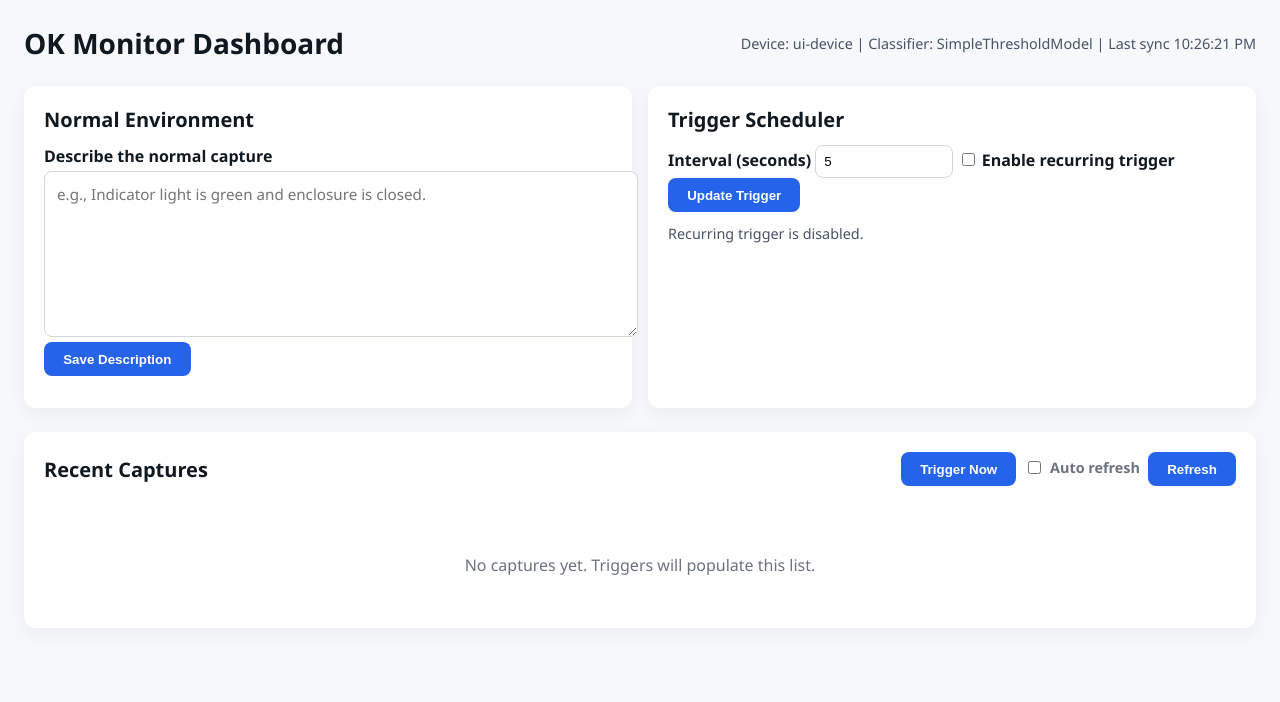
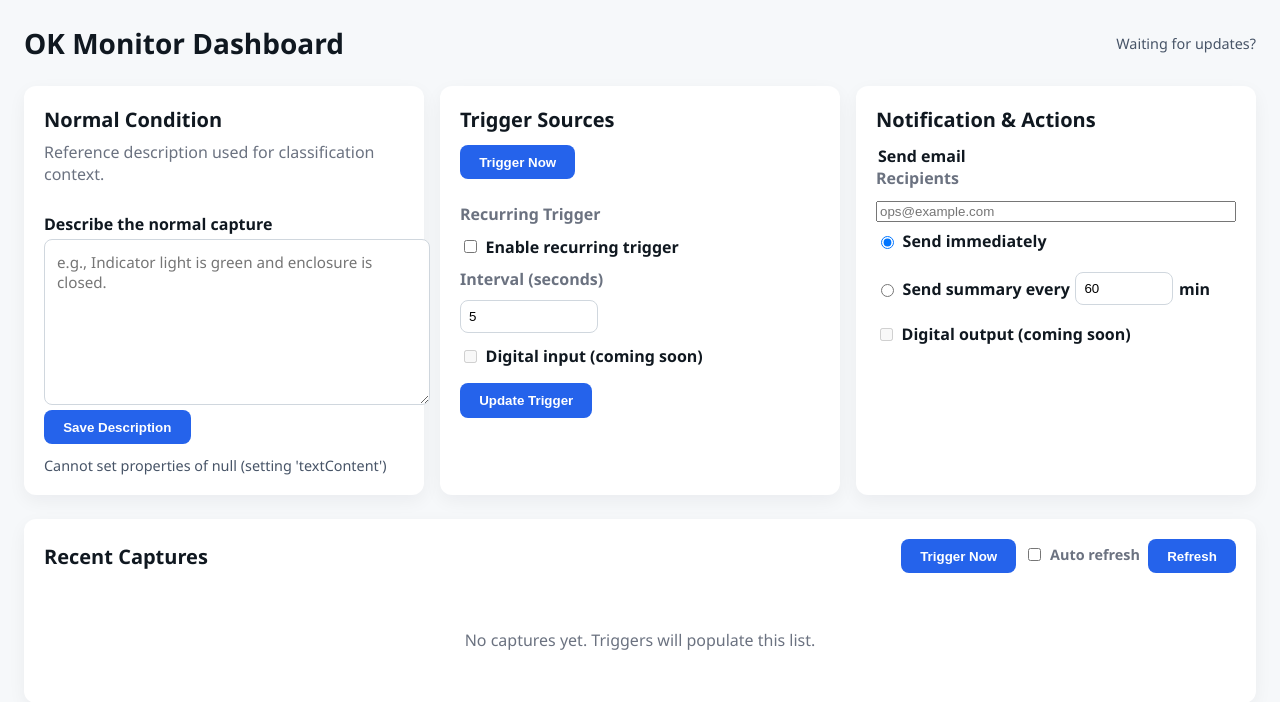
Before and after one commit to atxapple/okmonitor, a FastAPI app: page /ui in a window 1280 px wide. Shown: the top 702 px of the page. Run offline with FastAPI, Linux system fonts and the light colour scheme; data that the repository does not hold is empty.

Commit message:
ui: introduce trigger/notification panels

```diff
--- a/cloud/web/templates/index.html
+++ b/cloud/web/templates/index.html
@@ -149,7 +149,8 @@
     <main>
         <section class="panels">
             <article class="card">
-                <h2>Normal Environment</h2>
+                <h2>Normal Condition</h2>
+                <p class="muted" style="margin-top:-0.25rem;">Reference description used for classification context.</p>
                 <form id="normal-form">
                     <label for="normal-text">Describe the normal capture</label>
                     <textarea id="normal-text" name="normal-text" placeholder="e.g., Indicator light is green and enclosure is closed."></textarea>
@@ -158,16 +159,46 @@
                 <div id="normal-status" class="status"></div>
             </article>
             <article class="card">
-                <h2>Trigger Scheduler</h2>
-                <form id="trigger-form">
-                    <label for="interval-input">Interval (seconds)</label>
-                    <input id="interval-input" name="interval" type="number" min="1" step="1" value="5" />
-                    <label>
-                        <input id="trigger-enabled" type="checkbox" /> Enable recurring trigger
+                <h2>Trigger Sources</h2>
+                <div style="display:flex;align-items:center;gap:0.75rem;margin-bottom:0.75rem;">
+                    <button id="trigger-now" type="button">Trigger Now</button>
+                        </div>
+                <form id="trigger-form" style="display:flex;flex-direction:column;gap:0.75rem;">
+                    <div style="display:flex;flex-direction:column;gap:0.4rem;">
+                        <label class="muted" style="font-weight:600;">Recurring Trigger</label>
+                        <label style="display:flex;align-items:center;gap:0.35rem;">
+                            <input id="trigger-enabled" type="checkbox" /> Enable recurring trigger
+                        </label>
+                        <label for="interval-input" class="muted">Interval (seconds)</label>
+                        <input id="interval-input" name="interval" type="number" min="1" step="1" value="5" />
+                    </div>
+                    <label style="display:flex;align-items:center;gap:0.35rem;">
+                        <input id="digital-input-toggle" type="checkbox" disabled /> Digital input (coming soon)
                     </label>
                     <button type="submit">Update Trigger</button>
                 </form>
-                <div id="trigger-status" class="status"></div>
+            </article>
+            <article class="card">
+                <h2>Notification & Actions</h2>
+                <form id="notify-form" style="display:flex;flex-direction:column;gap:0.9rem;">
+                    <fieldset style="border:none;padding:0;margin:0;display:flex;flex-direction:column;gap:0.5rem;">
+                        <legend style="font-weight:600;">Send email</legend>
+                        <label class="muted" for="email-addresses">Recipients</label>
+                        <input id="email-addresses" type="email" placeholder="ops@example.com" multiple />
+                        <div style="display:flex;align-items:center;gap:1rem;flex-wrap:wrap;">
+                            <label style="display:flex;align-items:center;gap:0.35rem;">
+                                <input type="radio" name="email-mode" value="instant" checked /> Send immediately
+                            </label>
+                            <label style="display:flex;align-items:center;gap:0.35rem;">
+                                <input type="radio" name="email-mode" value="summary" /> Send summary every
+                                <input id="email-summary-interval" type="number" min="1" value="60" style="width:80px;" /> min
+                            </label>
+                        </div>
+                    </fieldset>
+                    <label style="display:flex;align-items:center;gap:0.35rem;">
+                        <input id="digital-output-toggle" type="checkbox" disabled /> Digital output (coming soon)
+                    </label>
+                </form>
             </article>
         </section>
         <section class="card">
@@ -181,7 +212,6 @@
                     <button id="refresh-captures" type="button">Refresh</button>
                 </div>
             </div>
-            <div id="manual-status" class="status"></div>
             <div id="capture-container" class="capture-grid"></div>
             <div id="empty-captures" class="empty-state" style="display:none;">No captures yet. Triggers will populate this list.</div>
         </section>
```
Also changed, not shown: project_management.md (+9 -5 lines).
